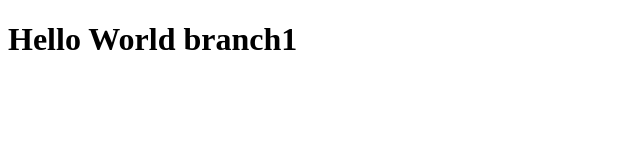
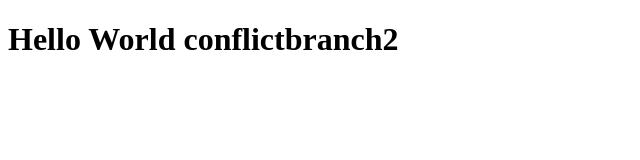
Before and after one commit to mohamadaljaf/CPS847_Assignment1, a plain HTML site: page git_tst/index.html in a window 1280 px wide. Shown: the whole page, without its empty margins (0-640 px from the left). Drawn offline with Linux system fonts and the light colour scheme.

Commit message:
fixes #7

```diff
--- a/git_tst/index.html
+++ b/git_tst/index.html
@@ -8,6 +8,6 @@
 
 <!-- This is where the content begins -->
 <body>
-<h1>Hello World branch1</h1>
+<h1>Hello World conflictbranch2</h1>
 </body>
 </html>
```
